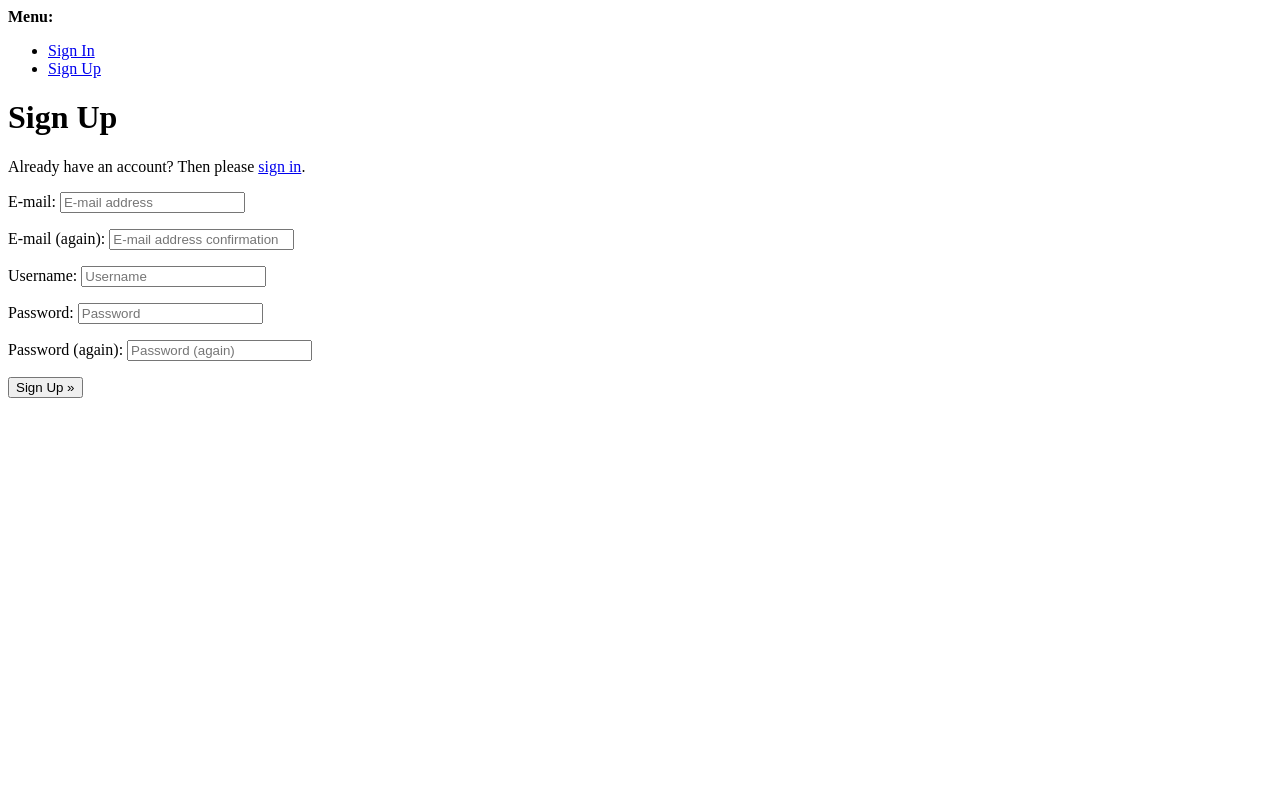
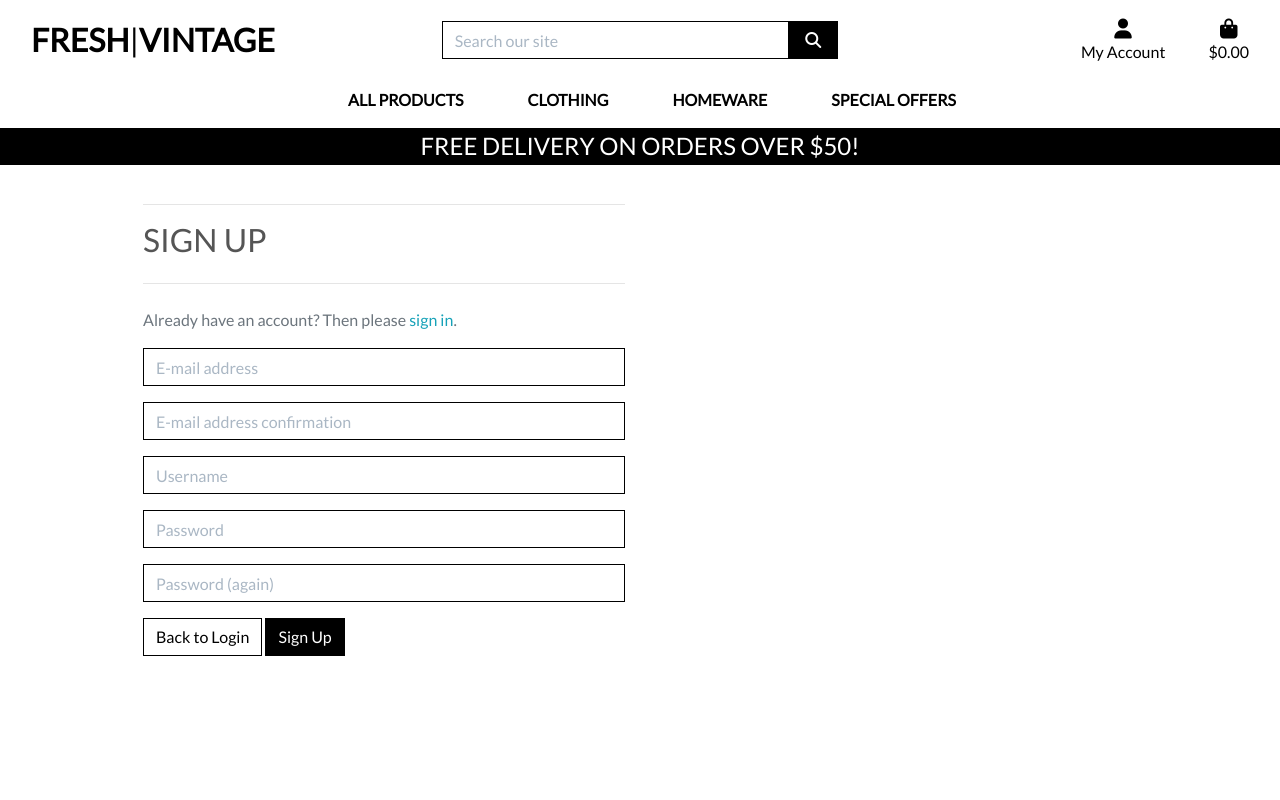
Before and after one commit to MattyOL/Fresh, a Django app: page /accounts/signup/ in a window 1280 px wide. Run offline with Django 3.2, Linux system fonts and the light colour scheme; some libraries are stand-ins or nearby versions; some web fonts are replaced.

Commit message:
added profile form, views and updated templates

```diff
--- a/profiles/models.py
+++ b/profiles/models.py
@@ -13,12 +13,12 @@ class UserProfile(models.Model):
     """
     user = models.OneToOneField(User, on_delete=models.CASCADE)
     default_phone_number = models.CharField(max_length=20, null=True, blank=True)
-    default_country = CountryField(blank_label='Country *', null=True, blank=True)
-    default_postcode = models.CharField(max_length=20, null=True, blank=True)
-    default_town_or_city = models.CharField(max_length=40, null=True, blank=True)
     default_street_address1 = models.CharField(max_length=80, null=True, blank=True)
     default_street_address2 = models.CharField(max_length=80, null=True, blank=True)
+    default_town_or_city = models.CharField(max_length=40, null=True, blank=True)
     default_county = models.CharField(max_length=80, null=True, blank=True)
+    default_postcode = models.CharField(max_length=20, null=True, blank=True)
+    default_country = CountryField(blank_label='Country', null=True, blank=True)
 
     def __str__(self):
         return self.user.username
--- a/requirements.txt
+++ b/requirements.txt
@@ -10,3 +10,4 @@ python3-openid==3.2.0
 pytz==2023.3
 requests-oauthlib==1.3.1
 sqlparse==0.4.4
+stripe==5.4.0
--- a/static/css/base.css
+++ b/static/css/base.css
@@ -51,7 +51,6 @@ body {
     color: white !important;
 }
 
-
 .shop-now-button:hover,
 .shop-now-button:active,
 .shop-now-button:focus,
@@ -101,6 +100,10 @@ a.category-badge > span.badge:hover {
 .update-link,
 .remove-item {
     cursor: pointer;
+}
+
+input[name='q']::placeholder {
+    color: #aab7c4;
 }
 
 /* ------------------------------- bootstrap toasts */
@@ -170,6 +173,7 @@ a.category-badge > span.badge:hover {
     overflow-x: hidden;
     overflow-y: auto;
 }
+
 /* -------------------------------- Media Queries */
 
 /* Slightly larger container on xl screens */
@@ -177,6 +181,60 @@ a.category-badge > span.badge:hover {
   .container {
     max-width: 80%;
   }
+}
+
+/* Allauth form formatting */
+
+.allauth-form-inner-content p {
+    margin-top: 1.5rem; /* mt-4 */
+    color: #6c757d; /* text-secondary */
+}
+
+.allauth-form-inner-content input {
+    border-color: #000;
+    border-radius: 0;
+}
+
+.allauth-form-inner-content label:not([for='id_remember']) {
+    display: none;
+}
+
+.allauth-form-inner-content input::placeholder {
+    color: #aab7c4;
+}
+
+.allauth-form-inner-content button,
+.allauth-form-inner-content input[type='submit'] {
+	/* btn */
+	display: inline-block;
+    font-weight: 400;
+    color: #fff;
+    text-align: center;
+    vertical-align: middle;
+    -webkit-user-select: none;
+    -moz-user-select: none;
+    -ms-user-select: none;
+    user-select: none;
+    background-color: #000;
+    border: 1px solid #000;
+    padding: .375rem .75rem;
+    font-size: 1rem;
+    line-height: 1.5;
+    border-radius: 0;
+
+    /* standard bootstrap btn transitions */
+    transition: color .15s ease-in-out,background-color .15s ease-in-out,border-color .15s ease-in-out,box-shadow .15s ease-in-out;
+}
+
+.allauth-form-inner-content button:hover,
+.allauth-form-inner-content input[type='submit']:hover {
+	color: #fff;
+    background-color: #222;
+    border-color: #222;
+}
+
+.allauth-form-inner-content a {
+	color: #17a2b8; /* text-info */
 }
 
 /* fixed top navbar only on medium and up */
--- a/templates/allauth/account/account_inactive.html
+++ b/templates/allauth/account/account_inactive.html
@@ -4,8 +4,10 @@
 
 {% block head_title %}{% trans "Account Inactive" %}{% endblock %}
 
-{% block content %}
-<h1>{% trans "Account Inactive" %}</h1>
+{% block inner_content %}
+<hr>
+<h2 class="logo-font mb-4">{% trans "Account Inactive" %}</h2>
+<hr>
 
 <p>{% trans "This account is inactive." %}</p>
 {% endblock %}
--- a/templates/allauth/account/base.html
+++ b/templates/allauth/account/base.html
@@ -1,43 +1,15 @@
-{% load i18n %}
-<!DOCTYPE html>
-<html>
-  <head>
-    <meta http-equiv="X-UA-Compatible" content="IE=edge">
-    <meta name="viewport" content="width=device-width, initial-scale=1.0">
-    <title>{% block head_title %}{% endblock %}</title>
-    {% block extra_head %}
-    {% endblock %}
-  </head>
-  <body>
-    {% block body %}
+{% extends "base.html" %}
 
-    {% if messages %}
-    <div>
-      <strong>{% trans "Messages:" %}</strong>
-      <ul>
-        {% for message in messages %}
-        <li>{{message}}</li>
-        {% endfor %}
-      </ul>
+{% block content %}
+    <div class="container header-container">
+        <div class="overlay"></div>
+        <div class="row">
+            <div class="col-12 col-md-6">
+                <div class="allauth-form-inner-content">
+                    {% block inner_content %}
+                    {% endblock %}
+                </div>
+            </div>
+        </div>
     </div>
-    {% endif %}
-
-    <div>
-      <strong>{% trans "Menu:" %}</strong>
-      <ul>
-        {% if user.is_authenticated %}
-        <li><a href="{% url 'account_email' %}">{% trans "Change E-mail" %}</a></li>
-        <li><a href="{% url 'account_logout' %}">{% trans "Sign Out" %}</a></li>
-        {% else %}
-        <li><a href="{% url 'account_login' %}">{% trans "Sign In" %}</a></li>
-        <li><a href="{% url 'account_signup' %}">{% trans "Sign Up" %}</a></li>
-        {% endif %}
-      </ul>
-    </div>
-    {% block content %}
-    {% endblock %}
-    {% endblock %}
-    {% block extra_body %}
-    {% endblock %}
-  </body>
-</html>
+{% endblock %}
--- a/templates/allauth/account/email_confirm.html
+++ b/templates/allauth/account/email_confirm.html
@@ -6,8 +6,10 @@
 {% block head_title %}{% trans "Confirm E-mail Address" %}{% endblock %}
 
 
-{% block content %}
-<h1>{% trans "Confirm E-mail Address" %}</h1>
+{% block inner_content %}
+<hr>
+<h2 class="logo-font mb-4">{% trans "Confirm E-mail Address" %}</h2>
+<hr>
 
 {% if confirmation %}
 
--- a/templates/allauth/account/signup.html
+++ b/templates/allauth/account/signup.html
@@ -4,18 +4,21 @@
 
 {% block head_title %}{% trans "Signup" %}{% endblock %}
 
-{% block content %}
-<h1>{% trans "Sign Up" %}</h1>
+{% block inner_content %}
+<hr>
+<h2 class="logo-font mb-4">{% trans "Sign Up" %}</h2>
+<hr>
 
 <p>{% blocktrans %}Already have an account? Then please <a href="{{ login_url }}">sign in</a>.{% endblocktrans %}</p>
 
 <form class="signup" id="signup_form" method="post" action="{% url 'account_signup' %}">
   {% csrf_token %}
-  {{ form.as_p }}
+  {{ form|crispy }}
   {% if redirect_field_value %}
   <input type="hidden" name="{{ redirect_field_name }}" value="{{ redirect_field_value }}" />
   {% endif %}
-  <button type="submit">{% trans "Sign Up" %} &raquo;</button>
+  <a class="btn btn-outline-black rounded-0" href="{% url 'account_login' %}">Back to Login</a>
+  <button type="submit">{% trans "Sign Up" %}</button>
 </form>
 
 {% endblock %}
--- a/templates/base.html
+++ b/templates/base.html
@@ -29,6 +29,7 @@
         <script src="https://kit.fontawesome.com/e9c73d7092.js" crossorigin="anonymous"></script>
         <script src="https://code.jquery.com/jquery-migrate-3.4.1.min.js" integrity="sha256-UnTxHm+zKuDPLfufgEMnKGXDl6fEIjtM+n1Q6lL73ok=" crossorigin="anonymous"></script>
         <script src="https://cdn.jsdelivr.net/npm/jquery@3.5.1/dist/jquery.min.js" integrity="sha256-9/aliU8dGd2tb6OSsuzixeV4y/faTqgFtohetphbbj0=" crossorigin="anonymous"></script>
+        <script src="https://cdn.jsdelivr.net/npm/popper.js@1.16.0/dist/umd/popper.min.js" integrity="sha384-Q6E9RHvbIyZFJoft+2mJbHaEWldlvI9IOYy5n3zV9zzTtmI3UksdQRVvoxMfooAo" crossorigin="anonymous"></script>p
         <script src="https://stackpath.bootstrapcdn.com/bootstrap/4.4.1/js/bootstrap.min.js" integrity="sha384-wfSDF2E50Y2D1uUdj0O3uMBJnjuUD4Ih7YwaYd1iqfktj0Uod8GCExl3Og8ifwB6" crossorigin="anonymous"></script>
         <!-- Stripe -->
         <script src="https://js.stripe.com/v3/"></script>
@@ -74,7 +75,7 @@
                               {% if request.user.is_superuser %}
                                   <a href="" class="dropdown-item">Product Management</a>
                               {% endif %}
-                              <a href="" class="dropdown-item">My Profile</a>
+                              <a href="{% url 'profile' %}" class="dropdown-item">My Profile</a>
                               <a href="{% url 'account_logout' %}" class="dropdown-item">Logout</a>
                           {% else %}
                               <a href="{% url 'account_signup' %}" class="dropdown-item">Register</a>
--- a/templates/includes/toasts/toast_success.html
+++ b/templates/includes/toasts/toast_success.html
@@ -14,7 +14,7 @@
                 <hr class="mt-1 mb-3">
             </div>
         </div>
-        {% if grand_total %}
+        {% if grand_total and not on_profile_page %}
             <p class="logo-font bg-white text-black py-1">Your Bag ({{ product_count }})</p>
             <div class="bag-notification-wrapper">
                 {% for item in bag_items %}
```
Also changed, not shown: profiles/forms.py (added, +34 -0 lines), profiles/static/profiles/css/profile.css (+16 -0 lines), profiles/static/profiles/js/countryfield.js (added, +12 -0 lines), profiles/templates/profiles/profile.html (+19 -0 lines), profiles/views.py (+38 -2 lines), templates/allauth/account/login.html (+9 -4 lines), templates/allauth/account/logout.html (+5 -3 lines), templates/allauth/base.html (added, +40 -0 lines).
